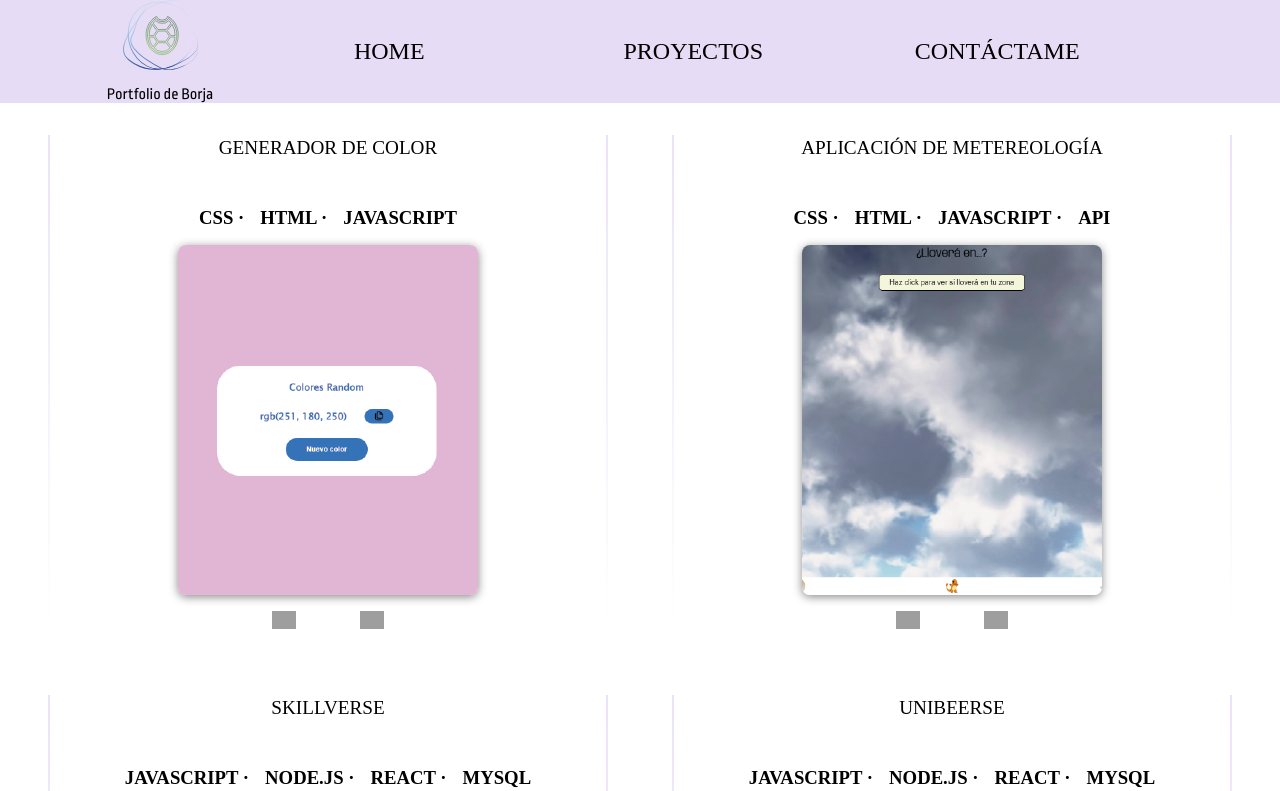
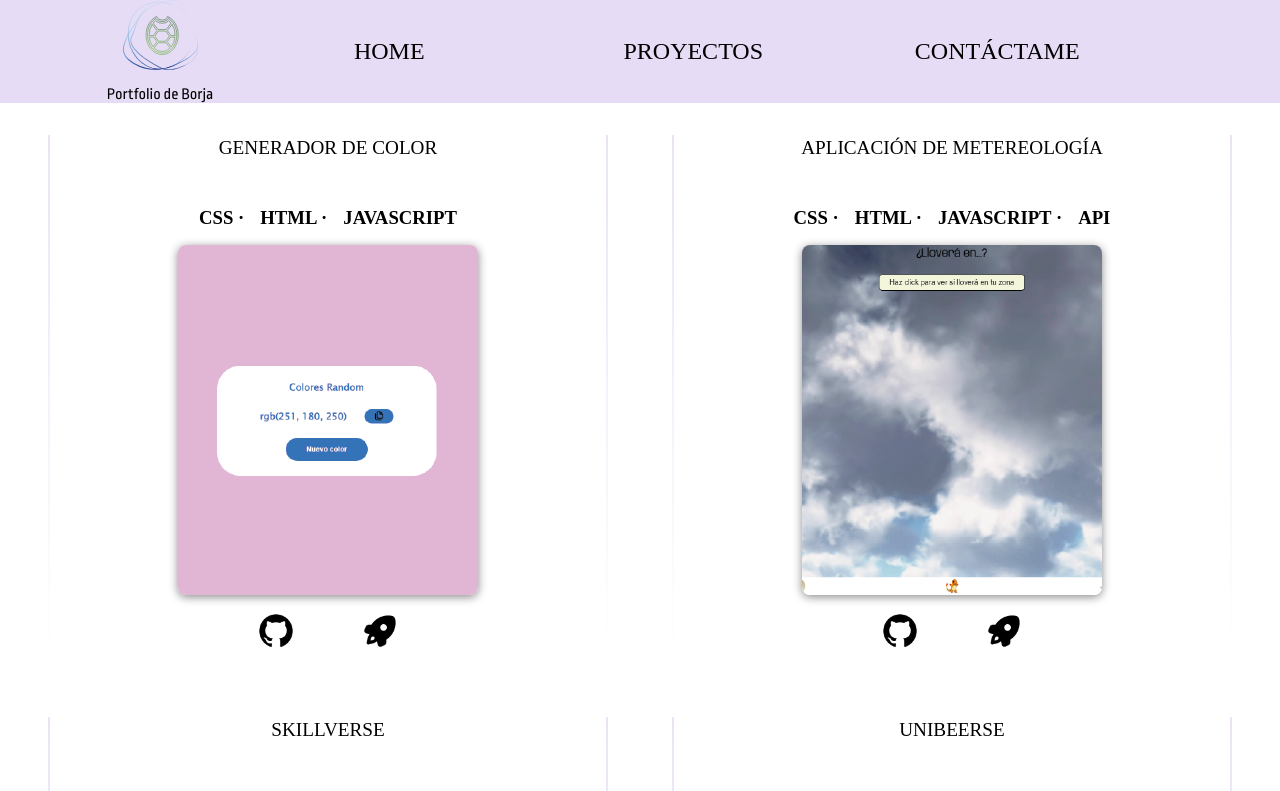
Before and after one commit to BorjaLopz/portfolio-web, a React (Vite) app: page /proyectos in a window 1280 px wide. Shown: the top 791 px of the page. Built offline with nearby package versions, Linux system fonts and the light colour scheme.

Commit message:
Añadimos todos los icons

```diff
--- a/src/components/Cards/Cards.jsx
+++ b/src/components/Cards/Cards.jsx
@@ -18,12 +18,16 @@ function Cards({ proyect }) {
             );
           })}
         </section>
-        <img src={`${proyect.image}`} alt={`Imagen de ${proyect.title}`} />
+        <img
+          src={`${proyect.image}`}
+          alt={`Imagen de ${proyect.title}`}
+          className="imagen_proyecto"
+        />
         <section className="button_container">
           <Link
             to={`${proyect.github}`}
             target="_blank"
-            className="github_icon icon"
+            className={`icon pequeño`}
           >
             <img src={`github.png`} alt={`github icono`} />
           </Link>
@@ -31,9 +35,9 @@ function Cards({ proyect }) {
             <Link
               to={`${proyect.deploy}`}
               target="_blank"
-              className="deploy_icon icon"
+              className={`icon pequeño`}
             >
-              <img src="deploy.png" alt="deploy icono" />
+              <img src={`deploy.png`} alt={`deploy icono`} />
             </Link>
           )}
         </section>
--- a/src/components/Cards/style.css
+++ b/src/components/Cards/style.css
@@ -18,7 +18,7 @@
     1 100%;
 }
 
-.article_project img {
+.article_project .imagen_proyecto {
   min-width: 100px;
   max-width: 350px;
   height: 350px;
@@ -47,6 +47,11 @@
 
 .icon {
   max-width: 3rem;
+}
+
+.pequeño img{
+  max-width: 2.5rem;
+  max-height: 2.5rem;
 }
 
 .icon > img {
@@ -83,7 +88,6 @@
   font-size: 0;
   content: url(BuyMeABeer_Icon.svg);
 }
-
 
 /* Animaciones de los iconos del github y deploy*/
 
--- a/src/components/ProjectCard/ProjectCard.jsx
+++ b/src/components/ProjectCard/ProjectCard.jsx
@@ -31,6 +31,7 @@ function ProjectCard({ project }) {
           <img
             src={`../${currentProject.image}`}
             alt={`Imagen del proyecto ${currentProject.title}`}
+            className="main_project_img"
           />
 
           <section className="description">
@@ -41,17 +42,17 @@ function ProjectCard({ project }) {
             <Link
               to={`${currentProject.github}`}
               target="_blank"
-              className="github_icon icon"
+              className={`icon pequeño`}
             >
-              Github
+              <img src="../../github.png" alt="" />
             </Link>
             {currentProject.deploy && (
               <Link
                 to={`${currentProject.deploy}`}
                 target="_blank"
-                className="deploy_icon icon"
+                className={`icon pequeño`}
               >
-                Deploy
+                <img src="../../deploy.png" alt="" />
               </Link>
             )}
           </section>
--- a/src/components/ProjectCard/style.css
+++ b/src/components/ProjectCard/style.css
@@ -1,4 +1,4 @@
-main article img {
+main article .main_project_img {
   min-width: 100px;
   max-width: 350px;
   height: 350px;
```
